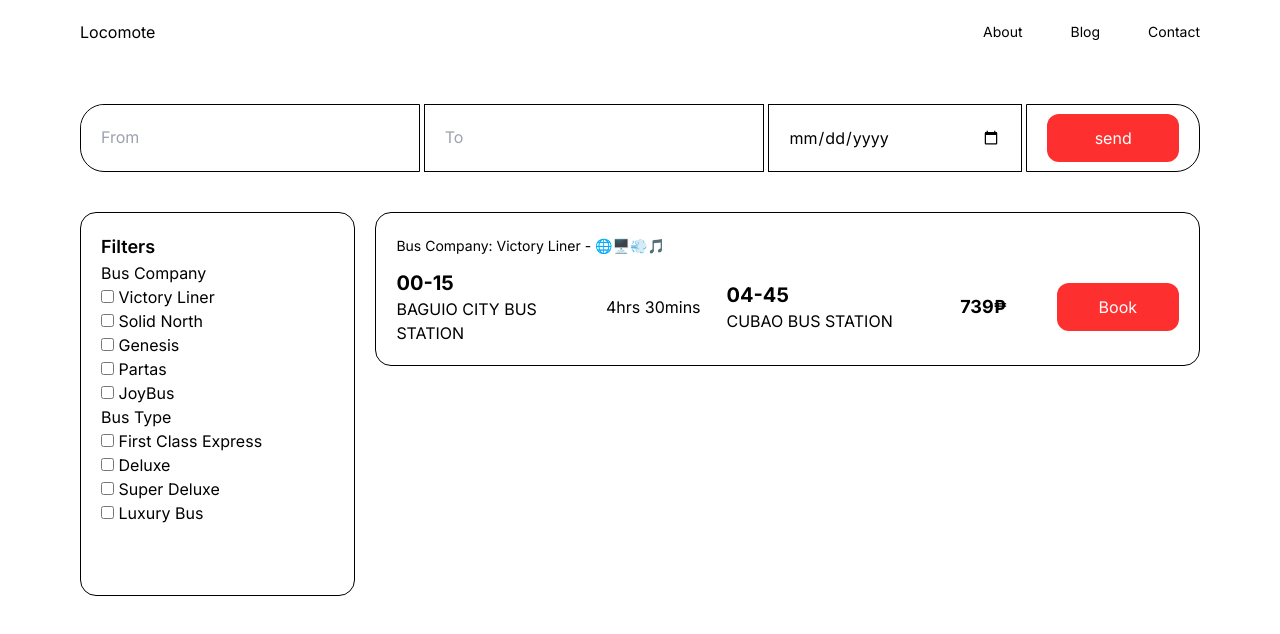
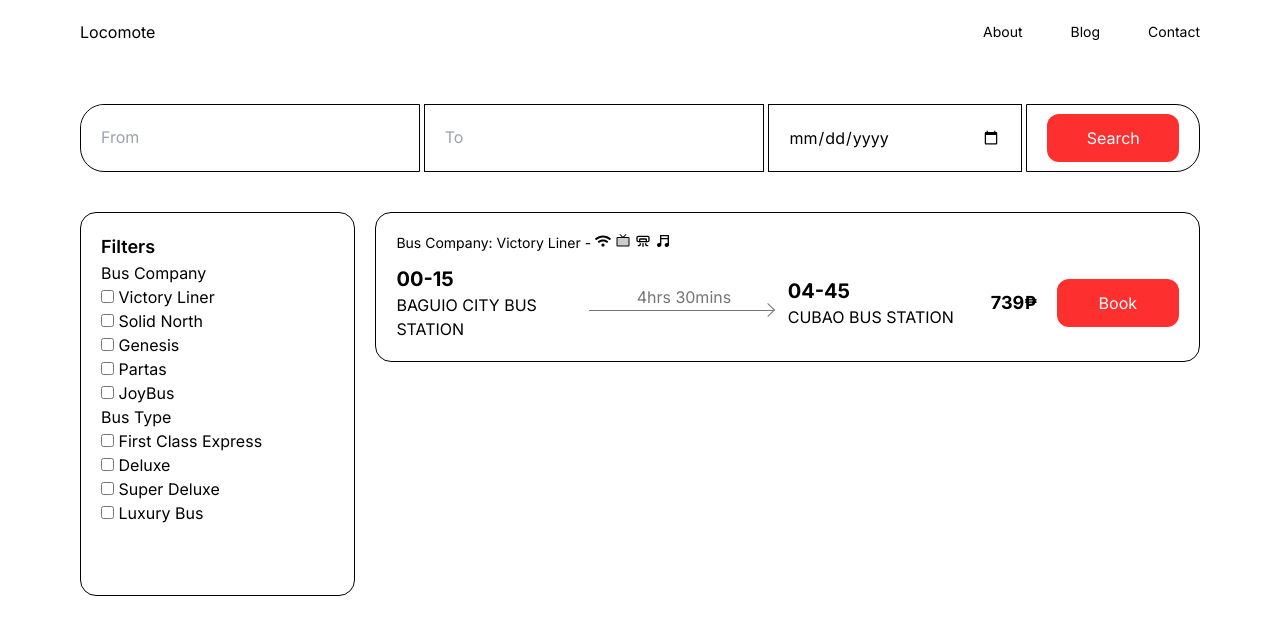
Before and after one commit to knowsblednyahaha/Locomote, a Next.js app: page /book in a window 1280 px wide. Shown: the top 634 px of the page. Built offline with nearby package versions, Linux system fonts and the light colour scheme.

Commit message:
fixed the search booking page

```diff
--- a/app/components/Book/SearchBooking.tsx
+++ b/app/components/Book/SearchBooking.tsx
@@ -1,4 +1,9 @@
 import React from "react";
+import { FaWifi } from "react-icons/fa";
+import { PiTelevisionSimpleDuotone } from "react-icons/pi";
+import { TbAirConditioning } from "react-icons/tb";
+import { IoMdMusicalNotes } from "react-icons/io";
+import "./arrow.scss";
 
 export default function SearchBooking() {
   return (
@@ -20,12 +25,12 @@ export default function SearchBooking() {
           </div>
           <div className="md:rounded-e-3xl md:border border-black px-5 md:w-3/12 lg:w-2/12 flex justify-center items-center">
             <button className="w-60 md:w-full h-12 md:h-content text-sm md:text-base bg-[#FE2F2F] rounded-xl text-white">
-              send
+              Search
             </button>
           </div>
         </div>
-        <div className="w-full mt-10 flex flex-col md:flex-row gap-x-5">
-          <div className="w-full md:w-2/6 lg:w-3/12 border border-black rounded-2xl h-96 p-5">
+        <div className="w-full mt-10 flex flex-col md:flex-row gap-x-5 gap-y-5">
+          <div className="w-full hidden lg:block lg:w-3/12 border border-black rounded-2xl h-96 p-5">
             <div>
               <span className="text-lg font-semibold">Filters</span>
             </div>
@@ -97,28 +102,37 @@ export default function SearchBooking() {
               </div>
             </div>
           </div>
-          <div className="w-full md:w-4/6 lg:w-9/12 border border-black rounded-2xl h-fit p-5">
+          <div className="w-full lg:w-9/12 border border-black rounded-2xl h-fit p-5">
             <div className="pb-3">
-              <span className="text-sm">
-                Bus Company: Victory Liner - 🌐🖥️💨🎵
+              <span className="text-sm flex flex-row gap-x-1">
+                Bus Company: Victory Liner -{" "}
+                <span className="flex flex-row gap-x-1">
+                  <FaWifi size={16} />
+                  <PiTelevisionSimpleDuotone size={16} />
+                  <TbAirConditioning size={16} />
+                  <IoMdMusicalNotes size={16} />
+                </span>
               </span>
             </div>
             <div className="flex flex-col md:flex-row md:items-center gap-x-3 w-full">
-              <div className="lg:w-3/12">
+              <div className="md:w-3/12">
                 <span className="text-xl font-bold">00-15</span>
                 <p className="uppercase">Baguio City Bus Station</p>
               </div>
-              <div className="hidden md:block lg:w-2/12 md:text-center">
-                <span className="">4hrs 30mins</span>
+              <div className="w-full hidden md:flex flex-col justify-center items-center md:w-3/12 md:text-center">
+                <span className="text-[#747474]">4hrs 30mins</span>
+                <div className="w-full text-[#747474]">
+                  <i className="gg-arrow-right"></i>
+                </div>
               </div>
-              <div className="lg:w-3/12">
+              <div className="md:w-3/12">
                 <span className="text-xl font-bold">04-45</span>
                 <p className="uppercase">Cubao Bus Station</p>
               </div>
-              <div className="lg:w-2/12 md:text-center">
+              <div className="md:w-1/12 md:text-center">
                 <span className="text-lg font-bold">739₱</span>
               </div>
-              <div className="lg:w-2/12 text-center">
+              <div className="md:w-2/12 text-center">
                 <button className="w-32 md:w-full h-12 md:h-content text-sm md:text-base bg-[#FE2F2F] rounded-xl text-white">
                   Book
                 </button>
--- /dev/null
+++ b/app/components/Book/arrow.scss
@@ -0,0 +1,30 @@
+.gg-arrow-right {
+  box-sizing: border-box;
+  position: relative;
+  display: block;
+  transform: scale(var(--ggs, 1));
+  width: 100%;
+  height: 12px;
+}
+.gg-arrow-right::after,
+.gg-arrow-right::before {
+  content: "";
+  display: block;
+  box-sizing: border-box;
+  position: absolute;
+  right: 3px;
+}
+.gg-arrow-right::after {
+  width: 10px;
+  height: 10px;
+  border-top: 1px solid;
+  border-right: 1px solid;
+  transform: rotate(45deg);
+  bottom: 5.75px;
+}
+.gg-arrow-right::before {
+  width: 100%;
+  height: 1px;
+  bottom: 10px;
+  background: currentColor;
+}
--- a/package.json
+++ b/package.json
@@ -12,7 +12,8 @@
     "next": "14.1.0",
     "react": "^18",
     "react-dom": "^18",
-    "react-icons": "^5.0.1"
+    "react-icons": "^5.0.1",
+    "sass": "^1.71.0"
   },
   "devDependencies": {
     "@types/node": "^20",
```
Also changed, not shown: 1 other file (tests, documents, lock files or other folders).
